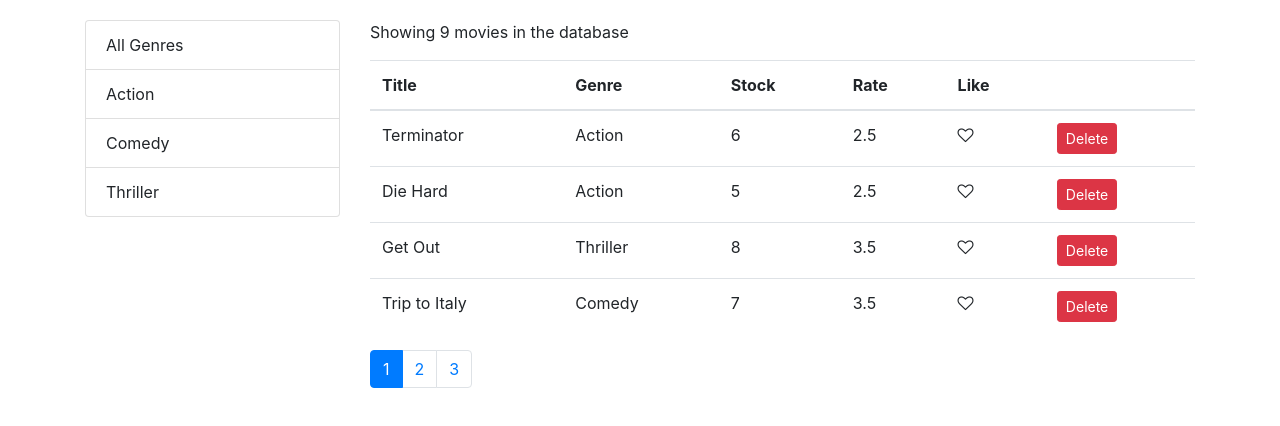
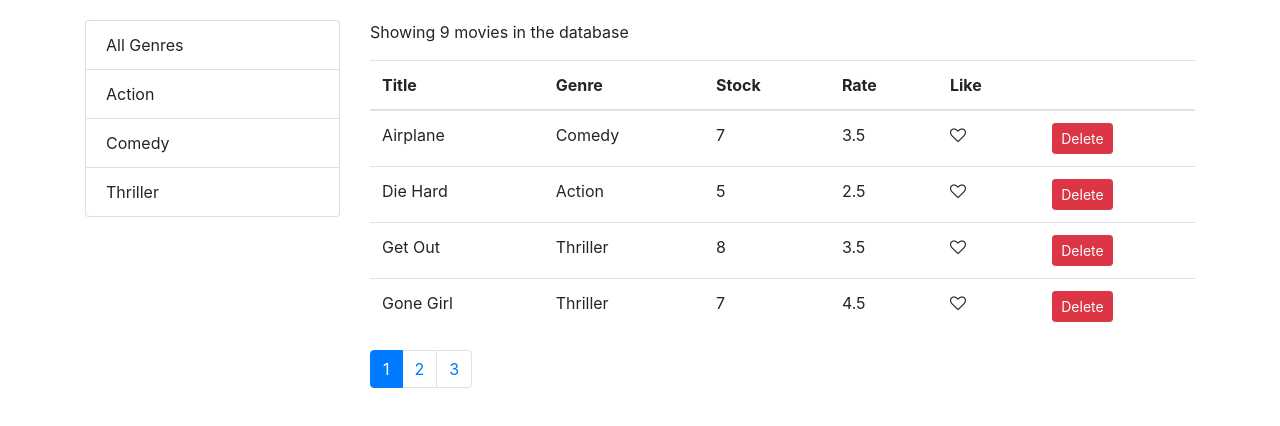
Before and after one commit to s-as-as100/myvd, a React (Create React App) app: page / in a window 1280 px wide. Shown: the top 426 px of the page. Built offline with nearby package versions, Linux system fonts and the light colour scheme.

Commit message:
implement Sorting asc or desc title nd stock

```diff
--- a/src/components/common/listGroup.jsx
+++ b/src/components/common/listGroup.jsx
@@ -5,7 +5,9 @@ const ListGroup = props => {
     return (
         <ul className="list-group">
             {items.map(item =>(
- <li onClick ={() => onItemSelect(item)} key= {item[valueProperty]} className= { item === selectedItem ?
+ <li onClick ={() => onItemSelect(item)}
+  key= {item[valueProperty]}
+  className= { item === selectedItem ?
    "list-group-item active" :
    "list-group-item"}>
      {item[textProperty]}
--- a/src/components/movies.jsx
+++ b/src/components/movies.jsx
@@ -6,17 +6,19 @@ import {paginate} from './utils/paginate';
 import { getGenres } from '../services/fakeGenreService';
 import ListGroup from './common/listGroup';
 import MOviesTable from './moviesTable';
+import _ from 'lodash';
 
  class Movies extends Component {
      state = {
          movies: [],
          genres: [],
          currentPage: 1,
-         pageSize : 4
+         pageSize : 4,
+         sortColumn: {path: 'title' , order:'asc'}
       };
 
       componentDidMount() {
-          const genres = [ {name:'All Genres'}, ...getGenres()]
+          const genres = [  { _id: '' ,name:'All Genres'}, ...getGenres()]
           this.setState({movies: getMovies(), genres})
       }
 
@@ -24,11 +26,20 @@ import MOviesTable from './moviesTable';
        this.setState({currentPage: page});
       }
       handleGenreSelect = genre => {
-          this.setState({selectedGenre : genre, currentPage: 1})  // whenever component state is updated all children  component is re-render
+          this.setState({selectedGenre : genre, currentPage: 1})
+           // whenever component state is updated all children  component is re-render
       }
 
       handleSort = path => {
-          console.log(path)
+        const sortColumn = {...this.state.sortColumn};
+        if (sortColumn=== path)
+        sortColumn.order = (sortColumn.order === 'asc') ? 'desc' : 'asc';
+        else {
+            sortColumn.path = path;
+            sortColumn.order = 'asc';
+
+        }                                   // create a new object using spread operator
+          this.setState({sortColumn})
       }
       handleDelete = movie => {
 
@@ -51,10 +62,16 @@ import MOviesTable from './moviesTable';
      render() {
 
          const { length: count } = this.state.movies;
-         const {currentPage, pageSize, selectedGenre, movies: allMovies} = this.state;
+         const {currentPage, pageSize, selectedGenre, sortColumn,  movies: allMovies} = this.state;
          if (count === 0) return <p>There are no movies in the database</p>;
-         const filtered = selectedGenre && selectedGenre._id ? allMovies.filter(m => m.genre._id === selectedGenre._id) : allMovies;
-         const movies = paginate(filtered, currentPage,pageSize)
+         const filtered =
+          selectedGenre && selectedGenre._id ?
+          allMovies.filter(m => m.genre._id === selectedGenre._id) :
+           allMovies;
+
+         const sorted =  _.orderBy(filtered,[sortColumn.path] , [sortColumn.order]);
+              // it return new Array
+         const movies = paginate(sorted, currentPage,pageSize)
          return(
               <div className="row">
                   <div className="col-3">
--- a/src/components/moviesTable.jsx
+++ b/src/components/moviesTable.jsx
@@ -8,7 +8,7 @@ import Like from './common/like';
             <tr>
                 <th onClick={()=> onSort('title')}>Title</th>
                 <th onClick={() => onSort('genre.name')}>Genre</th>
-                <th onClick={() =>onSort('numberInStock')}>Stock</th>
+                <th onClick={() => onSort('numberInStock')}>Stock</th>
                 <th onClick={() => onSort('dailyRentalRate')}>Rate</th>
                 <th>Like</th>
                 <th></th>
```
